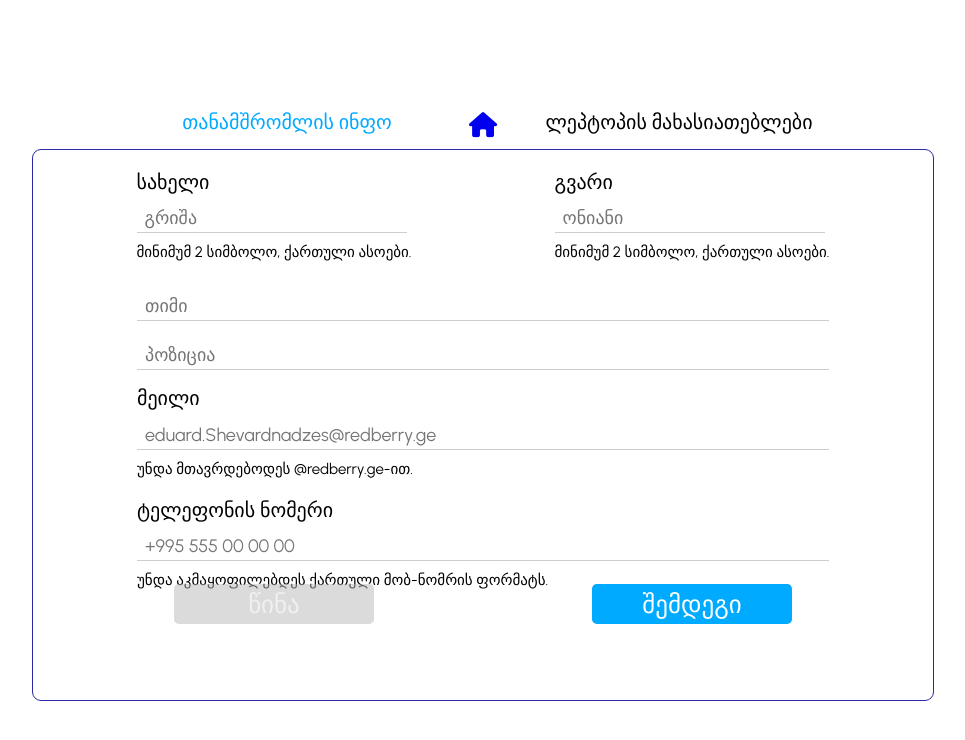
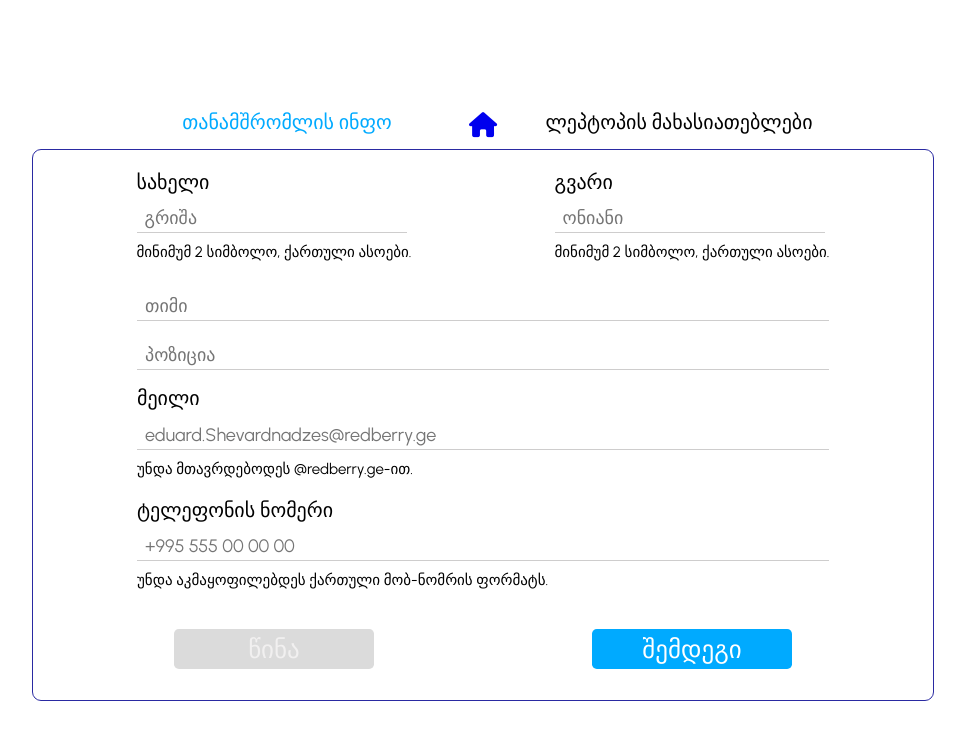
Before and after one commit to Matcharashvili-Luka/Redberry-app, a React (Create React App) app: page /CreateNewElement in a window 1280 px wide. Shown: the top 740 px of the page, without its empty margins (157-1122 px from the left). Built offline with nearby package versions, Linux system fonts and the light colour scheme.

Commit message:
idk commit

```diff
--- a/src/Style/New_Element_Page_Style/New_element_page.css
+++ b/src/Style/New_Element_Page_Style/New_element_page.css
@@ -40,15 +40,13 @@
 }
 
 .new_element_page_buttons{
+    background-color: #fff;
+    display: flex;
+    height: 90px;
+    align-items: center;
+    justify-content: space-around;
     position: sticky;
-    background-color: #fff;
     bottom: 0;
-    left: 0;
-    width: 100%;
-    display: flex;
-    justify-content: space-around;
-    align-items: center;
-    height: 0px;
 }
 
 .new_element_page_buttons button{
@@ -59,7 +57,7 @@
     outline: none;
     color: #fff;
     border: none;
-    padding: .5rem 1rem;
+    padding: .7rem 1.5rem;
     border-radius: .3rem;
     cursor: pointer;
     transition: background-color .3s;
```
